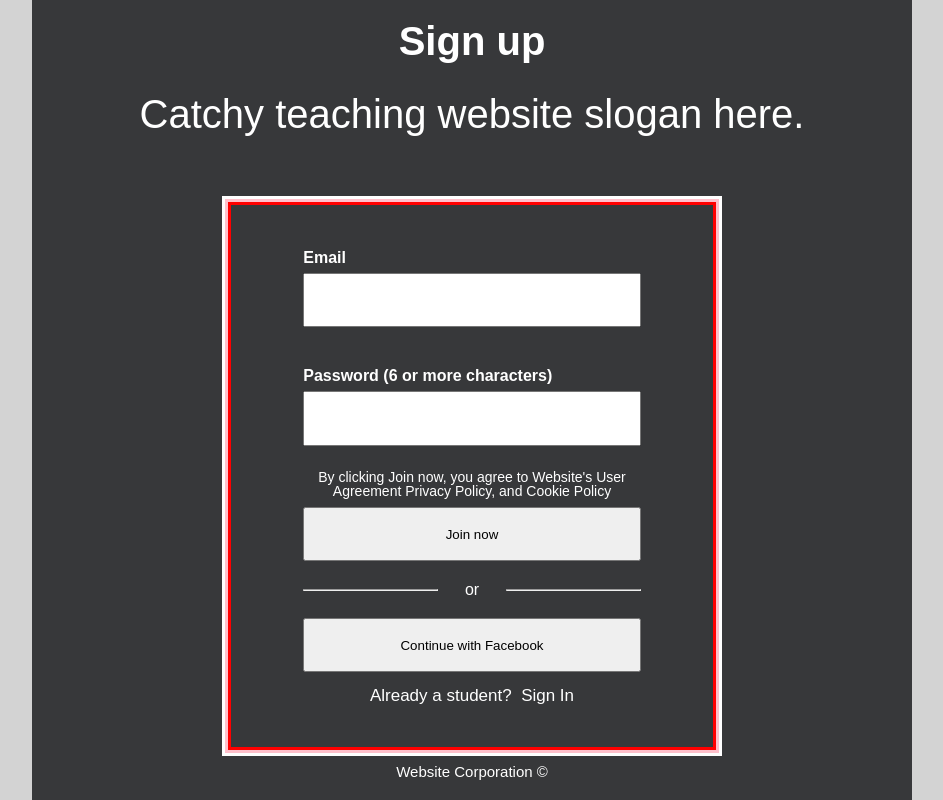
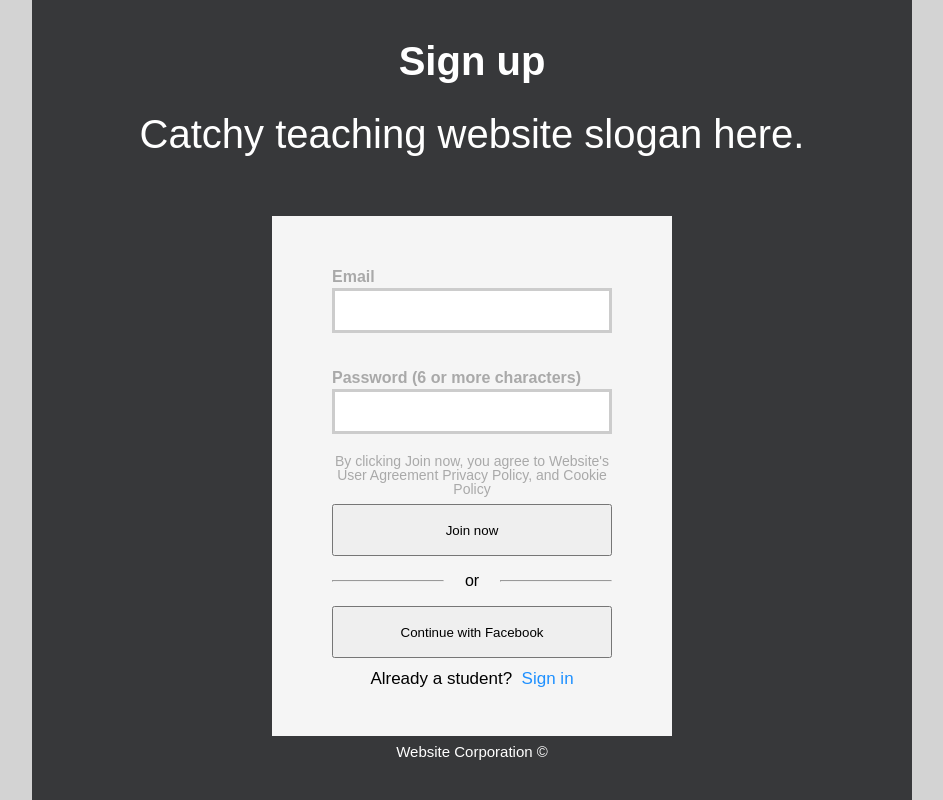
Before and after one commit to candrade86/teaching-site-frontend, a React (Create React App) app in the folder teaching-site/: page /signup in a window 1280 px wide. Shown: the whole page, without its empty margins (168-1111 px from the left). Built offline with nearby package versions, Linux system fonts and the light colour scheme.

Commit message:
added background color to signup wrapper, changed label and text colors, styled text inputs

```diff
--- a/teaching-site/src/components/Signup.js
+++ b/teaching-site/src/components/Signup.js
@@ -52,7 +52,7 @@ class SignUp extends Component {
                             <Button>Continue with Facebook</Button>
 
                             <SigninWrap>
-                                <SigninText>Already a student? &nbsp;</SigninText><SigninLink>Sign In</SigninLink>
+                                <SigninText>Already a student? &nbsp;</SigninText><SigninLink>Sign in</SigninLink>
                             </SigninWrap>
                         </Form>
                     </Signup>
--- a/teaching-site/src/styled-components/Signup.js
+++ b/teaching-site/src/styled-components/Signup.js
@@ -27,11 +27,12 @@ export const Slogan = styled.h1`
 `
 
 export const SignupWrap = styled.div`
-    max-width: 500px;
-    width: 90%;
-    height: 70vh;
+    max-width: 400px;
+    width: 100%;
+    height: 65vh;
+    background: whitesmoke;
 
-    border: solid white;
+    /* border: solid white; */
 `
 
 export const Signup = styled.div`
@@ -39,7 +40,7 @@ export const Signup = styled.div`
     width: 100%;
     height: 100%;
 
-    border: solid pink;
+    /* border: solid pink; */
 `
 
 export const Form = styled.form`
@@ -50,7 +51,7 @@ export const Form = styled.form`
     width: 100%;
     height: 100%;
 
-    border: solid red;
+    /* border: solid red; */
 `
 
 export const LabelWrap = styled.div`
@@ -58,19 +59,27 @@ export const LabelWrap = styled.div`
     bottom: -17px;
     width: 70%;
 
-    /* border: solid white; */
 `
 
 export const Label = styled.label`
     font-size: 1.6rem;
-    color: white;
+    color: darkgray;
     font-weight: 900;
 `
 
 export const Input = styled.input`
     width: 70%;
-    height: 10%;
+    padding: 12px 20px;
     margin: 5% 0;
+    border: 3px solid #ccc;
+    -webkit-transition: 0.5s;
+    transition: 0.5s;
+    outline: none;
+
+    &:focus {
+        border: 3px solid darkgrey;
+
+    }
 `
 
 export const Button = styled.button`
@@ -84,7 +93,6 @@ export const OrWrap = styled.div`
     align-items: center;
     width: 70%;
     font-size: 1.6rem;
-    color: white;
     padding: 4% 0;
 `
 
@@ -96,7 +104,7 @@ export const HRWrap = styled.div`
 
 export const HR = styled.hr`
     align-self: flex-start;
-    color: white;
+    color: darkgray;
     width: 100%;
 `
 
@@ -106,7 +114,7 @@ export const Policy = styled.div`
 `
 export const PolicyText = styled.p`
     font-size: 1.4rem;
-    color: white;
+    color: darkgray;
     text-align: center;
 `
 
@@ -119,12 +127,12 @@ export const SigninWrap = styled.div`
 
 export const SigninText = styled.p`
     font-size: 1.7rem;
-    color: white;
+    color: black;
 `
 
 export const SigninLink = styled.a`
     font-size: 1.7rem;
-    color: white;
+    color: dodgerblue;
 `
 
 export const CopyrightWrap = styled.div`
```
Also changed, not shown: 1 other file (tests, documents, lock files or other folders).
